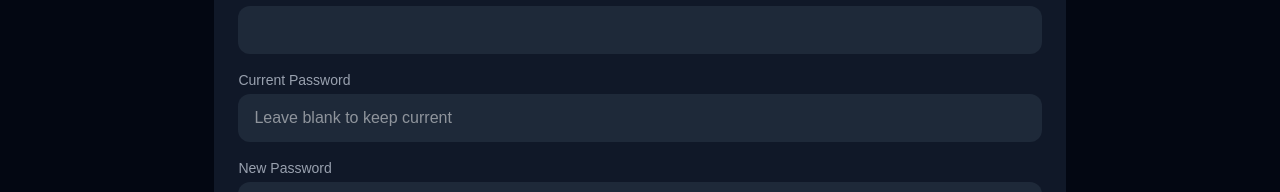
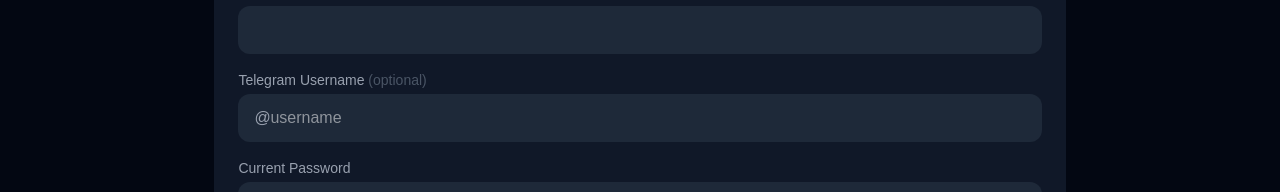
Before and after one commit to SaifTamer2010/rar-dashboard, a Next.js app: page /settings in a window 1280 px wide. Shown: the part 190-382 px from the top of the page. Built offline with nearby package versions, Linux system fonts and the light colour scheme; no server answers.

Commit message:
added bot mentions

```diff
--- a/src/app/api/leads/route.ts
+++ b/src/app/api/leads/route.ts
@@ -46,8 +46,13 @@ export async function POST(req: NextRequest) {
 
     // after Lead.create(...)
     const campaignObject = await Campaign.findById(campaignId);
+
+    const mention = user.telegramUsername
+      ? `@${user.telegramUsername}`
+      : user.name;
+
     await sendTelegramMessage(
-      `*${user.name}* OUT HEEERRRREEEE COOOKKKEEEDDDDD OOOOOONNNN *${campaignObject.name}* 🥵🔥🥵🔥🥵🔥🥵🔥🥵🔥🥵🔥🥵🔥🥵🔥🥵🔥🥵🔥🥵🔥🥵🔥🥵🔥🥵🔥🥵🔥🥵🔥🥵🔥🥵🔥🥵🔥🥵🔥🥵🔥🥵🔥🥵🔥🥵🔥🥵🔥🥵🔥🥵🔥🥵🔥🥵🔥🥵🔥🥵🔥🥵🔥🥵🔥🥵🔥🥵🔥🥵🔥🥵🔥🥵🔥🥵🔥🥵🔥🥵🔥🥵🔥🥵🔥🥵🔥🥵🔥🥵🔥🥵🔥🥵🔥🥵🔥🥵🔥🥵🔥🥵🔥🥵🔥🥵🔥🥵🔥🥵🔥🥵🔥🥵🔥🥵🔥🥵🔥🥵🔥🥵🔥🥵🔥🥵🔥🥵🔥🥵🔥🥵🔥🥵🔥🥵🔥🥵🔥🥵🔥🥵🔥🥵🔥🥵🔥🥵🔥🥵🔥🥵🔥🥵🔥🥵🔥🥵🔥🥵🔥🥵🔥🥵🔥🥵🔥🥵🔥🥵🔥🥵🔥🥵🔥🥵🔥🥵🔥🥵🔥`,
+      `*${mention}* OUT HEEERRRREEEE COOOKKKEEEDDDDD OOOOOONNNN *${campaignObject.name}* 🥵🔥🥵🔥🥵🔥🥵🔥🥵🔥🥵🔥🥵🔥🥵🔥🥵🔥🥵🔥🥵🔥🥵🔥🥵🔥🥵🔥🥵🔥🥵🔥🥵🔥🥵🔥🥵🔥🥵🔥🥵🔥🥵🔥🥵🔥🥵🔥🥵🔥🥵🔥🥵🔥🥵🔥🥵🔥🥵🔥🥵🔥🥵🔥🥵🔥🥵🔥🥵🔥🥵🔥🥵🔥🥵🔥🥵🔥🥵🔥🥵🔥🥵🔥🥵🔥🥵🔥🥵🔥🥵🔥🥵🔥🥵🔥🥵🔥🥵🔥🥵🔥🥵🔥🥵🔥🥵🔥🥵🔥🥵🔥🥵🔥🥵🔥🥵🔥🥵🔥🥵🔥🥵🔥🥵🔥🥵🔥🥵🔥🥵🔥🥵🔥🥵🔥🥵🔥🥵🔥🥵🔥🥵🔥🥵🔥🥵🔥🥵🔥🥵🔥🥵🔥🥵🔥🥵🔥🥵🔥🥵🔥🥵🔥🥵🔥🥵🔥🥵🔥🥵🔥🥵🔥🥵🔥🥵🔥🥵🔥🥵🔥`,
     );
 
     return NextResponse.json({ success: true, lead });
--- /dev/null
+++ b/src/app/api/user/me/route.ts
@@ -0,0 +1,20 @@
+import { NextResponse } from "next/server";
+import { auth } from "@/lib/auth";
+import { connectToDatabase } from "@/lib/mongodb";
+import User from "@/models/User";
+
+export async function GET() {
+  try {
+    const session = await auth();
+    if (!session)
+      return NextResponse.json({ error: "Unauthorized" }, { status: 401 });
+
+    await connectToDatabase();
+    const user = await User.findById(session.user.id).select(
+      "name telegramUsername",
+    );
+    return NextResponse.json(user);
+  } catch (error) {
+    return NextResponse.json({ error: "Server error" }, { status: 500 });
+  }
+}
--- a/src/app/api/user/update/route.ts
+++ b/src/app/api/user/update/route.ts
@@ -10,7 +10,8 @@ export async function POST(req: NextRequest) {
     if (!session)
       return NextResponse.json({ error: "Unauthorized" }, { status: 401 });
 
-    const { name, currentPassword, newPassword } = await req.json();
+    const { name, currentPassword, newPassword, telegramUsername } =
+      await req.json();
 
     await connectToDatabase();
 
@@ -22,6 +23,12 @@ export async function POST(req: NextRequest) {
     if (name && name !== user.name) {
       user.name = name;
     }
+
+    if (telegramUsername !== undefined) {
+      user.telegramUsername = telegramUsername || null;
+    }
+
+    console.log(user.telegramUsername);
 
     // Update password
     if (currentPassword && newPassword) {
--- a/src/app/settings/page.tsx
+++ b/src/app/settings/page.tsx
@@ -18,6 +18,7 @@ export default function SettingsPage() {
 
   // Profile
   const [name, setName] = useState("");
+  const [telegramUsername, setTelegramUsername] = useState("");
   const [currentPassword, setCurrentPassword] = useState("");
   const [newPassword, setNewPassword] = useState("");
   const [profileMsg, setProfileMsg] = useState("");
@@ -35,9 +36,14 @@ export default function SettingsPage() {
   const fileInputRef = useRef<HTMLInputElement>(null);
 
   useEffect(() => {
-    if (session?.user?.name) setName(session.user.name);
+    if (session?.user) {
+      setName(session.user.name);
+      // fetch current telegram username
+      fetch("/api/user/me")
+        .then((r) => r.json())
+        .then((data) => setTelegramUsername(data.telegramUsername || ""));
+    }
   }, [session]);
-
   useEffect(() => {
     fetch("/api/leads/history")
       .then((r) => r.json())
@@ -54,7 +60,7 @@ export default function SettingsPage() {
     setProfileLoading(true);
     setProfileMsg("");
 
-    const body: Record<string, string> = { name };
+    const body: Record<string, string> = { name, telegramUsername };
     if (currentPassword && newPassword) {
       body.currentPassword = currentPassword;
       body.newPassword = newPassword;
@@ -177,6 +183,27 @@ export default function SettingsPage() {
                 onChange={(e) => setName(e.target.value)}
                 className="w-full bg-gray-800 text-white px-4 py-3 rounded-xl outline-none focus:ring-2 focus:ring-blue-500"
               />
+            </div>
+
+            <div>
+              <label className="text-sm text-gray-400 mb-1 block">
+                Telegram Username{" "}
+                <span className="text-gray-600">(optional)</span>
+              </label>
+              <div className="relative">
+                <span className="absolute left-4 top-1/2 -translate-y-1/2 text-gray-400">
+                  @
+                </span>
+                <input
+                  type="text"
+                  value={telegramUsername}
+                  onChange={(e) =>
+                    setTelegramUsername(e.target.value.replace("@", ""))
+                  }
+                  placeholder="username"
+                  className="w-full bg-gray-800 text-white pl-8 pr-4 py-3 rounded-xl outline-none focus:ring-2 focus:ring-blue-500"
+                />
+              </div>
             </div>
 
             <div>
--- a/src/models/User.ts
+++ b/src/models/User.ts
@@ -5,6 +5,7 @@ export interface IUser extends Document {
   password: string | null;
   soundUrl: string;
   role: string;
+  telegramUsername: string | null; // add this
   createdAt: Date;
 }
 
@@ -13,6 +14,7 @@ const UserSchema = new Schema<IUser>({
   password: { type: String, default: null },
   soundUrl: { type: String, default: null },
   role: { type: String, enum: ["admin", "user", "viewer"], default: "user" },
+  telegramUsername: { type: String, default: null }, // add this
   createdAt: { type: Date, default: Date.now },
 });
 export default mongoose.models.User ||
```
